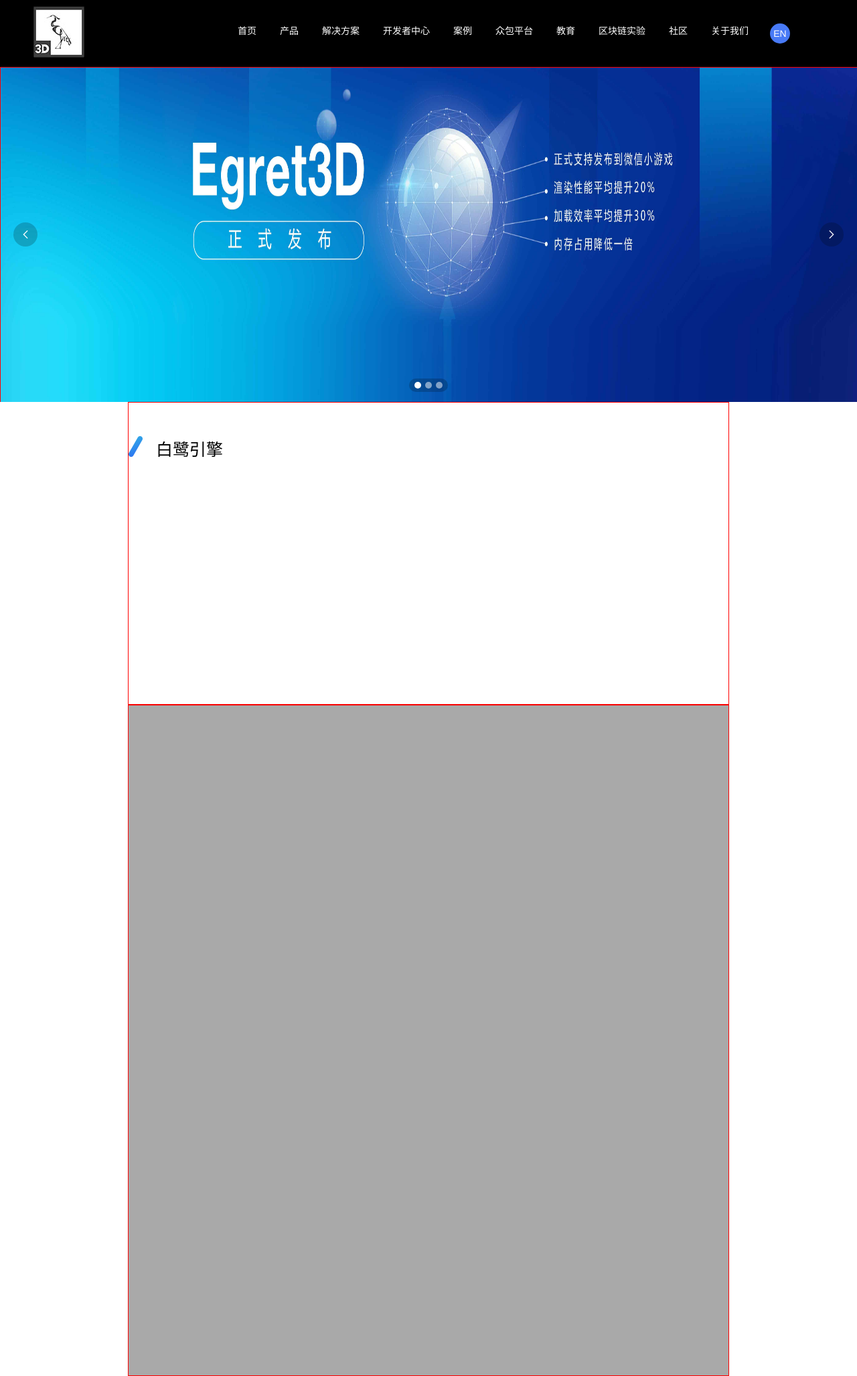
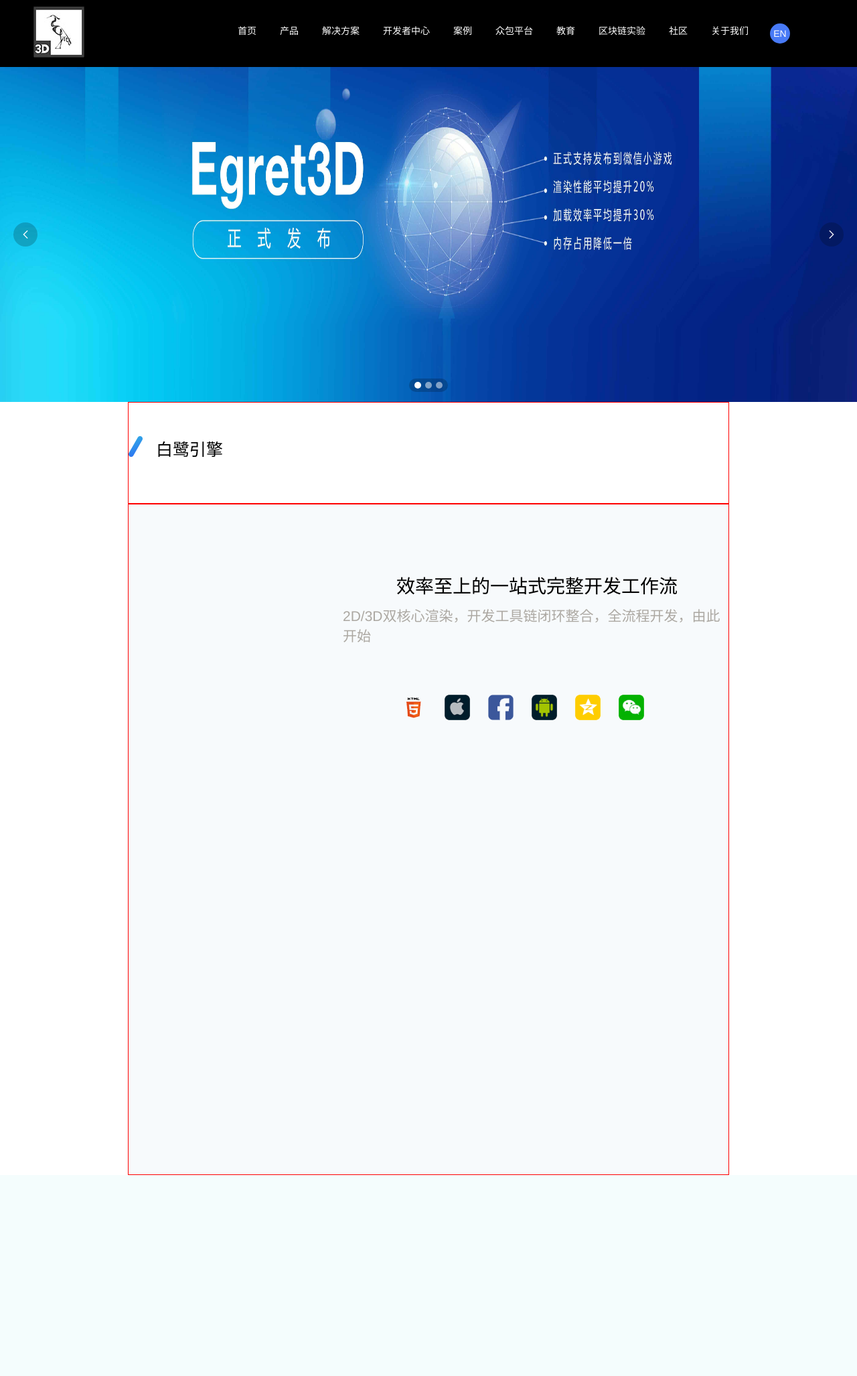
Before and after one commit to liubiqiang666/today, a PHP site: page /layui/index.html in a window 1280 px wide. Shown: the whole page at 67% size. After the commit the page ends 1754 px from the top, so only its background shows below. Run offline with PHP 8.4, Linux system fonts and the light colour scheme.

Commit message:
白鹭科技 新

```diff
--- a/layui/css/index.css
+++ b/layui/css/index.css
@@ -44,18 +44,16 @@
     height: 500px;
 }
 .layui-carousel img{
-    border: 1px solid red;
     margin-top: 0px;
     width: 100%;
     height: 500px;
 }
 .con{
-    justify-content: space-between;
+    border: 1px solid red;
     padding-top: 50px;
-    height: 400px;
+    height: 100px;
     width: 70%;
     margin: 0 auto;
-    border: 1px solid red;
 }
 .con-1 img{
     position: relative;
@@ -68,9 +66,23 @@
     margin-left:20px;
 }
 .maincon{
-    background-color: darkgray;
+    margin-top: -200px;
+    background-color: #f7fafc;
     width: 70%;
     height: 1000px;
     margin: 0 auto;
     border: 1px solid red;
 }
+.maincon h1{
+    margin-top: 100px;
+    margin-left: 400px;
+}
+.maincon h2{
+    color:rgb(172, 168, 162);
+    margin-top: 10px;
+    margin-left: 320px;
+}
+.maincon img{
+    margin-top: 70px;
+    margin-left: 390px;
+}
--- a/layui/index.html
+++ b/layui/index.html
@@ -20,15 +20,19 @@
     </script>
     <script src="lyaui/lay/modules/element.js"></script>
     <title>Document</title>
+    <style>
+    @media (max-width: 970px) {
+   .nav { display: none }
+    }
+    </style>
 </head>
 <body>
     <div class="head">
     <div class="layui-row">
-    <div class="logo layui-col-md3 layui-col-xs11">
+    <div class="logo layui-col-md3 layui-col-sm11 layui-col-xs11">
     <img src="images/logo.png" alt="" style="margin-left: 50px; margin-top: 10px;">
     </div>
-
-    <div class=" nav layui-col-md8 layui-col-xs0">
+    <div class=" nav layui-col-md8  layui-col-sm0 layui-col-xs0">
   <ul>
     <li>首页</li>
     <li>产品</li>
@@ -43,7 +47,7 @@
   </ul>
     </div>
 
-    <div class=" nav-1   layui-col-md1 layui-col-xs1"><a href="" >
+    <div class=" nav-1   layui-col-md1 layui-col-sm1 layui-col-xs1"><a href="" >
      <p>EN</p> </a>
     </div>
 </div>
@@ -85,13 +89,40 @@
 
 
   <div class=" con layui-row">
-      <div class=" con-1 layui-col-md12  layui-col-xs8">
+      <div class=" con-1  layui-col-xs8  layui-hide-*none " >
         <img src="images/pen1.png" alt="">
         <p>白鹭引擎</p>
       </div>
       </div>
       <div class="maincon">
+        <h1>效率至上的一站式完整开发工作流</h1>
+        <h2>2D/3D双核心渲染，开发工具链闭环整合，全流程开发，由此开始</h2>
+        <img src="images/RX)1WAV1RAAQQQL6XP6V]TK.gif" alt=""> </li>
 
+        <!-- <div class="layui-carousel" id="test2">
+            <div carousel-item>
+              <div><img src="images/engine1.png" alt="" ></div>
+              <div><img src="images/engine2.png" alt=""></div>
+              <div><img src="images/engine3.png" alt=""></div>
+
+            </div>
+          </div>
+
+
+          <script src="/static/build/layui.js"></script>
+          <script>
+          layui.use('carousel', function(){
+            var carousel = layui.carousel;
+            //建造实例
+            carousel.render({
+              elem: '#test2'
+              ,width: '100%' //设置容器宽度
+              ,height:'500px'
+              ,arrow: 'always' //始终显示箭头
+              //,anim: 'updown' //切换动画方式
+            });
+          });
+          </script> -->
 
 
 
```
Also changed, not shown: layui/images/RX)1WAV1RAAQQQL6XP6V]TK.gif (added).
